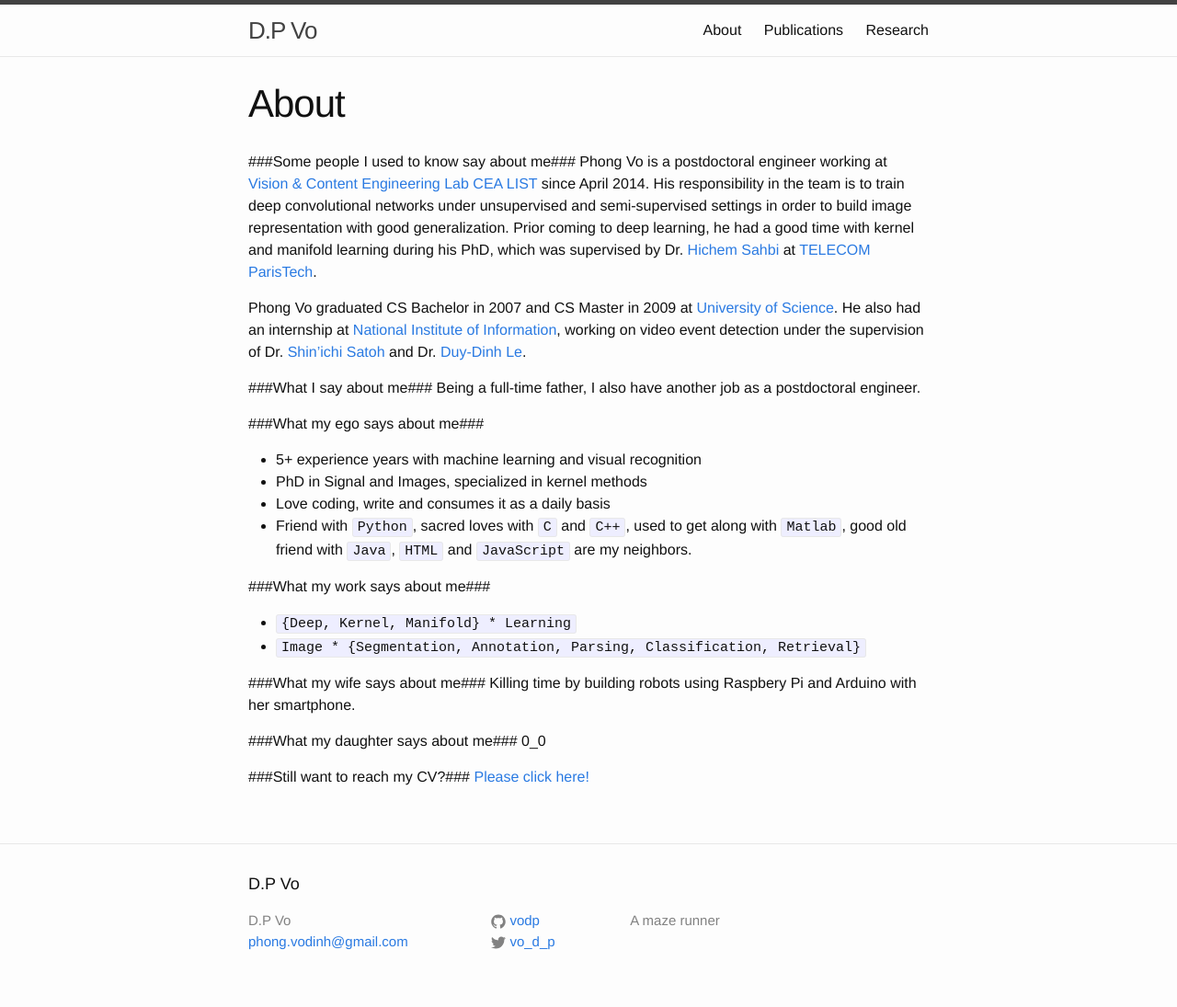
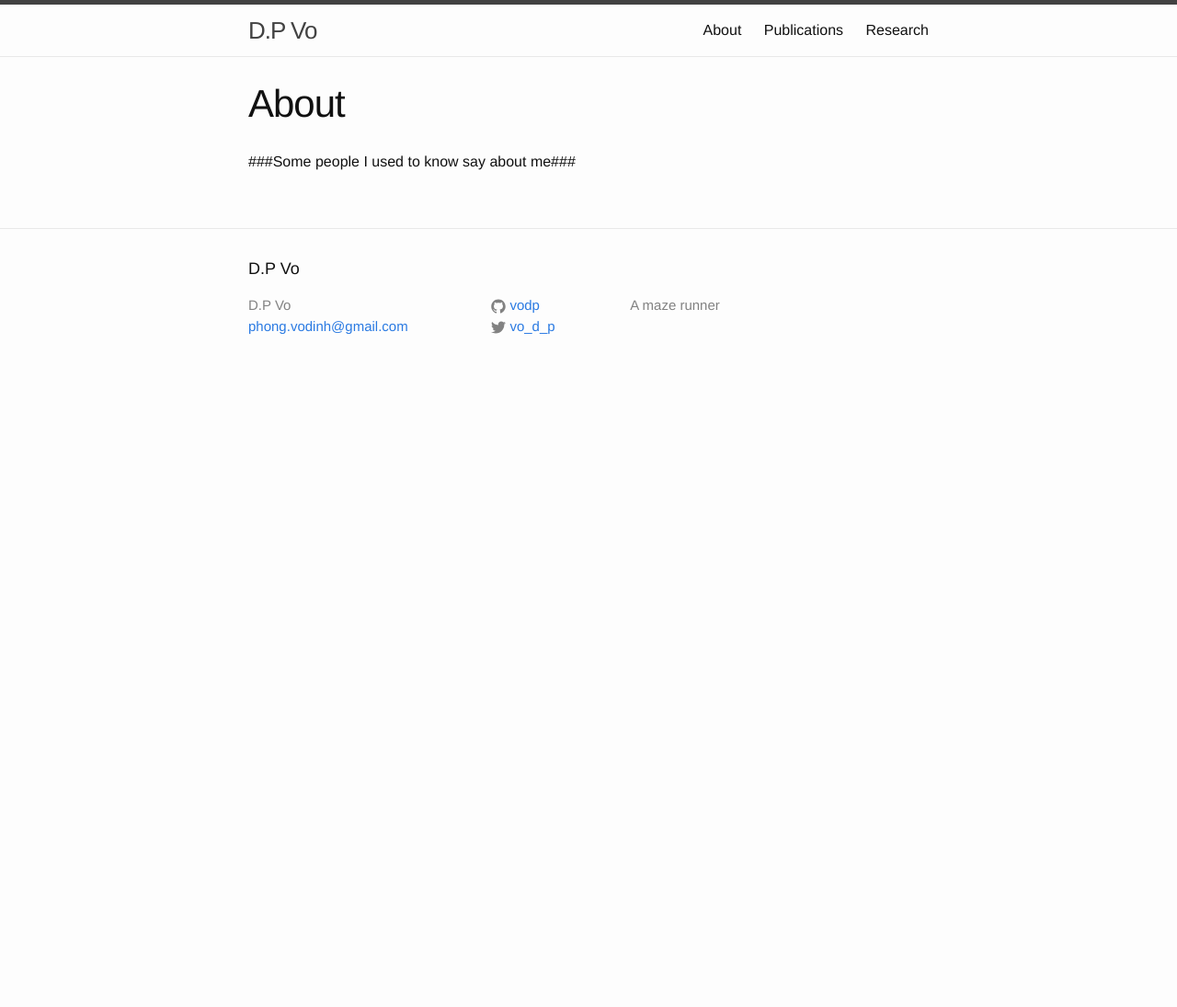
Before and after one commit to vodp/vodp.github.io, a Jekyll site: the page built from about.md, in a window 1280 px wide. Shown: the whole page at 92% size. Built offline with Jekyll 4.4.1, drawn with Linux system fonts in a browser that asks for light colours; after the commit the page ends 900 px from its top, so only the background shows below that.

Commit message:
Update about.md

```diff
--- a/about.md
+++ b/about.md
@@ -5,28 +5,3 @@ permalink: /about/
 ---
 
 ###Some people I used to know say about me###
-Phong Vo is a postdoctoral engineer working at [Vision & Content Engineering Lab](http://www.kalisteo.eu/en/index.htm) [CEA LIST](http://www-list.cea.fr/index.php/en/) since April 2014. His responsibility in the team is to train deep convolutional networks under unsupervised and semi-supervised settings in order to build image representation with good generalization. Prior coming to deep learning, he had a good time with kernel and manifold learning during his PhD, which was supervised by Dr. [Hichem Sahbi](http://perso.telecom-paristech.fr/~sahbi/) at [TELECOM ParisTech](http://www.telecom-paristech.fr/).
-
-Phong Vo graduated CS Bachelor in 2007 and CS Master in 2009 at [University of Science](http://www.hcmus.edu.vn/en/index.php). He also had an internship at [National Institute of Information](http://www.nii.ac.jp/en/), working on video event detection under the supervision of Dr. [Shin'ichi Satoh](http://research.nii.ac.jp/~satoh/) and Dr. [Duy-Dinh Le](http://satoh-lab.ex.nii.ac.jp/users/ledduy/).
-
-###What I say about me###
-Being a full-time father, I also have another job as a postdoctoral engineer.
-
-###What my ego says about me###
-* 5+ experience years with machine learning and visual recognition
-* PhD in Signal and Images, specialized in kernel methods
-* Love coding, write and consumes it as a daily basis
-* Friend with `Python`, sacred loves with `C` and `C++`, used to get along with `Matlab`, good old friend with `Java`, `HTML` and `JavaScript` are my neighbors.
-
-###What my work says about me###
-* `{Deep, Kernel, Manifold} * Learning`
-* `Image * {Segmentation, Annotation, Parsing, Classification, Retrieval}`
-
-###What my wife says about me###
-Killing time by building robots using Raspbery Pi and Arduino with her smartphone.
-
-###What my daughter says about me###
-0_0
-
-###Still want to reach my CV?###
-[Please click here!](curiculum-vitale.pdf)
```
